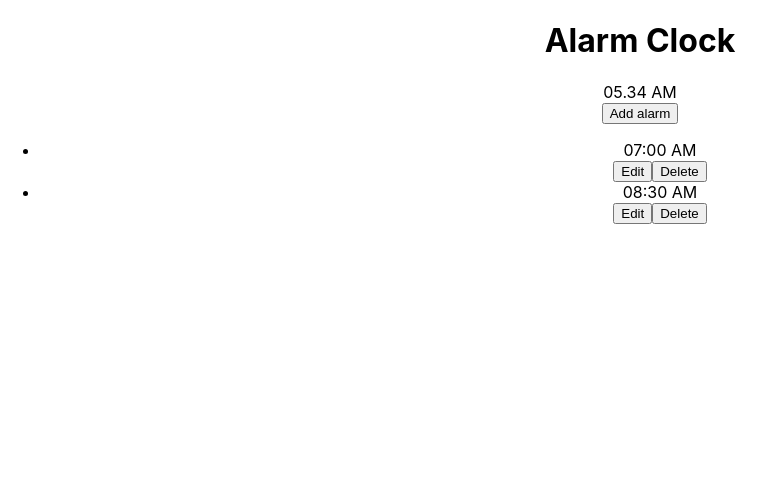
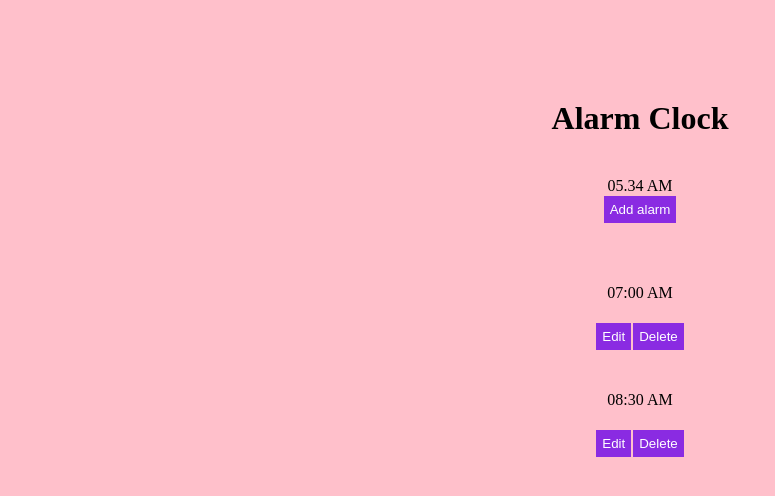
Before and after one commit to IvonneBenitesRodriguez/alarm-project, a React (Create React App) app: page / in a window 1280 px wide. Shown: the top 496 px of the page, without its empty margins (0-775 px from the left). Built offline with nearby package versions, Linux system fonts and the light colour scheme.

Commit message:
Styles: update file

```diff
--- a/src/App.css
+++ b/src/App.css
@@ -1,38 +1,29 @@
+* {
+  margin: 0;
+  padding-top: 20px;
+  padding-left: 0;
+  padding-right: 0;
+  box-sizing: border-box;
+}
+
+body {
+  background-color: pink;
+  font-family: 'Times New Roman', Times, serif;
+}
 .App {
   text-align: center;
 }
-
-.App-logo {
-  height: 40vmin;
-  pointer-events: none;
+.add-alarm {
+  padding: 6px;
+  border: 1px solid pink;
+  background-color: blueviolet;
+  color: white;
+  cursor: pointer;
 }
-
-@media (prefers-reduced-motion: no-preference) {
-  .App-logo {
-    animation: App-logo-spin infinite 20s linear;
-  }
+button {
+  padding: 6px;
+  border: 1px solid pink;
+  background-color: blueviolet;
+  color: white;
+  cursor: pointer;
 }
-
-.App-header {
-  background-color: #282c34;
-  min-height: 100vh;
-  display: flex;
-  flex-direction: column;
-  align-items: center;
-  justify-content: center;
-  font-size: calc(10px + 2vmin);
-  color: white;
-}
-
-.App-link {
-  color: #61dafb;
-}
-
-@keyframes App-logo-spin {
-  from {
-    transform: rotate(0deg);
-  }
-  to {
-    transform: rotate(360deg);
-  }
-}
```
